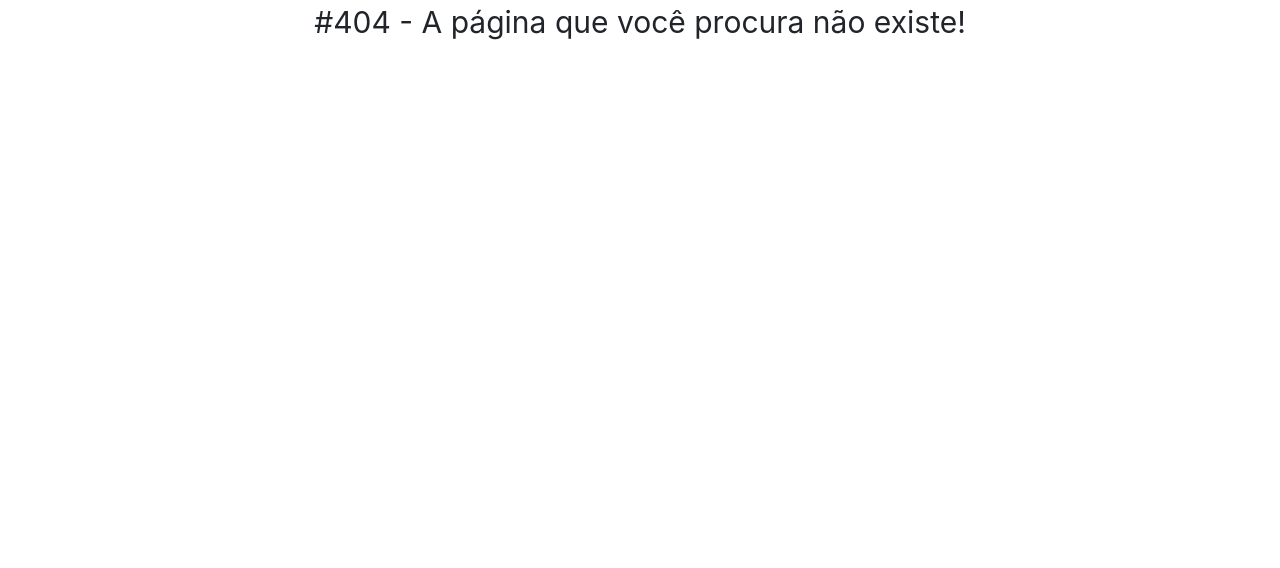
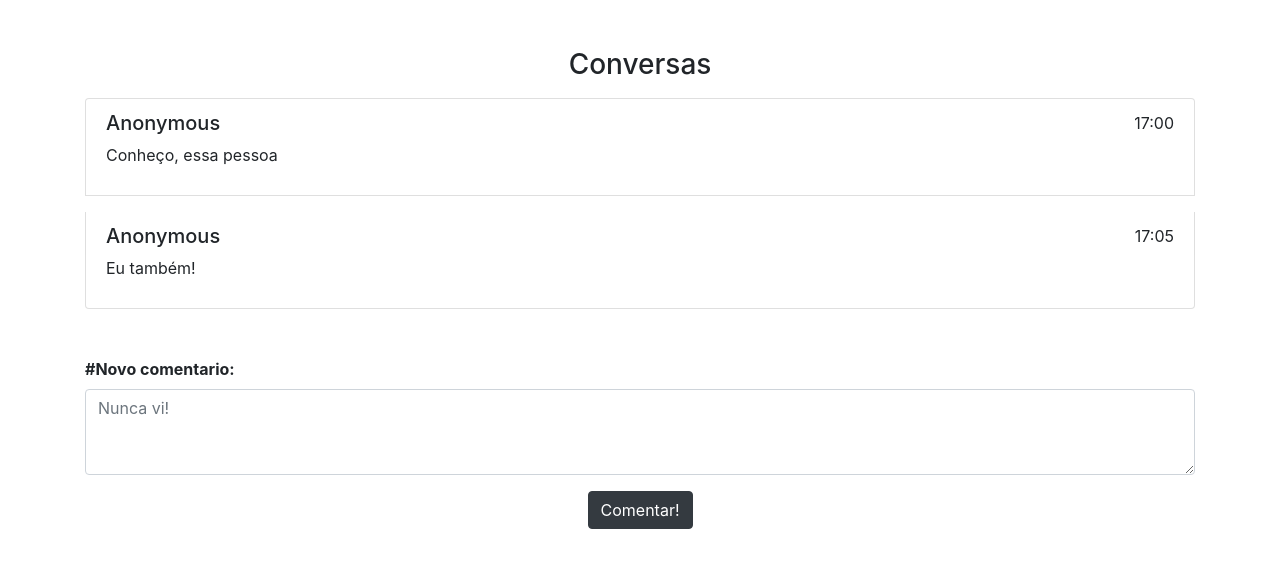
Before and after one commit to jonasdsg/spotted, an Angular app in the folder spotted-front/: page /conversa/1 in a window 1280 px wide. Before the commit this address had no page. Shown: the top 568 px of the page. Built offline with nearby package versions, Linux system fonts and the light colour scheme.

Commit message:
adicionado componente de conversas

```diff
--- a/spotted-front/src/app/componentes/componentes.module.ts
+++ b/spotted-front/src/app/componentes/componentes.module.ts
@@ -3,6 +3,7 @@ import { LoginModule } from './login/login.module';
 import { RouterModule } from '@angular/router';
 import { CriarLoginModule } from './criar-login/criar-login.module';
 import { NgModule } from "@angular/core";
+import { DiscussModule } from './discuss/discuss.module';
 
 @NgModule({
 
@@ -10,7 +11,8 @@ import { NgModule } from "@angular/core";
         CriarLoginModule,
         RouterModule,
         LoginModule,
-        NaoEncontradoModule
+        DiscussModule,
+        NaoEncontradoModule,
     ]
 })
 export class ComponentesModule{}
--- /dev/null
+++ b/spotted-front/src/app/componentes/discuss/discuss.component.html
@@ -0,0 +1,30 @@
+<div class="container mt-5 mb-3">
+    <h3 class="d-flex justify-content-center mb-3">Conversas</h3>
+    <ul class="list-group">
+        <li class="list-group-item mb-3">
+            <div class="d-flex justify-content-between">
+                <h5>Anonymous</h5>
+                <span>17:00</span>
+            </div>
+            <p>Conheço, essa pessoa</p>
+        </li>
+
+        <li class="list-group-item">
+            <div class="d-flex justify-content-between">
+                <h5>Anonymous</h5>
+                <span>17:05</span>
+            </div>
+            <p>Eu também!</p>
+        </li>
+
+    </ul>
+    <div class="form-group mt-5">
+        <div class="mb-3">
+            <label for="ncoment" class="form-label"><strong>#Novo comentario:</strong></label>
+            <textarea  class="form-control col-auto" id="ncoment" rows="3" placeholder="Nunca vi!"></textarea>
+        </div>
+    </div>
+    <div class="input-group justify-content-center">
+        <button class="btn btn-dark">Comentar!</button>
+    </div>
+</div>
--- /dev/null
+++ b/spotted-front/src/app/componentes/discuss/discuss.component.ts
@@ -0,0 +1,6 @@
+import { Component } from '@angular/core';
+
+@Component({
+    templateUrl: 'discuss.component.html'
+})
+export class DiscussComponent{}
--- /dev/null
+++ b/spotted-front/src/app/componentes/discuss/discuss.routing.module.ts
@@ -0,0 +1,19 @@
+import { DiscussComponent } from './discuss.component';
+import { RouterModule, Routes } from '@angular/router';
+import { NgModule } from "@angular/core";
+
+const rota:Routes = [
+    {
+        path: 'conversa/:id',
+        component: DiscussComponent
+    },
+    {
+        path: 'conversas',
+        component: DiscussComponent
+    }
+];
+
+@NgModule({
+    imports: [ RouterModule.forRoot(rota)]
+})
+export class DiscussRoutingModule{}
```
Also changed, not shown: spotted-front/src/app/componentes/discuss/discuss.module.ts (added, +18 -0 lines).
